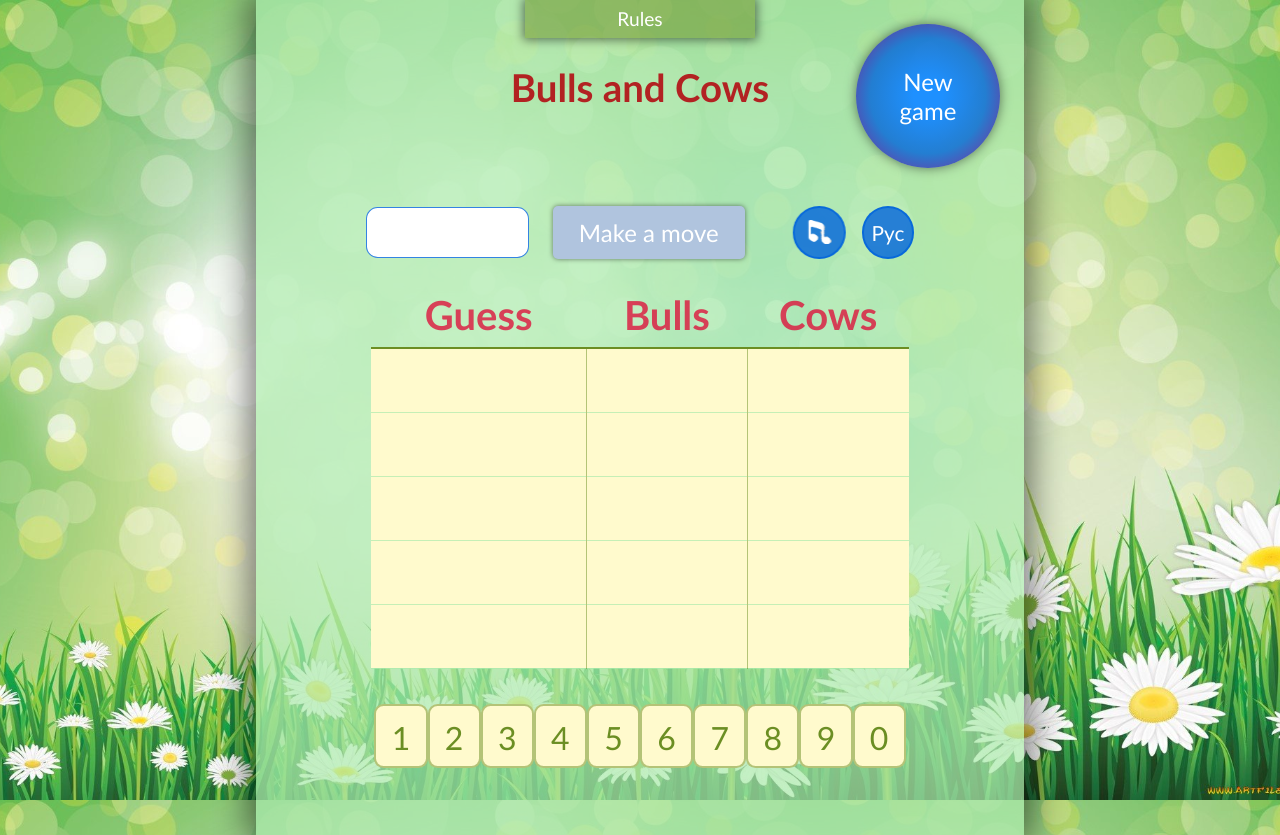
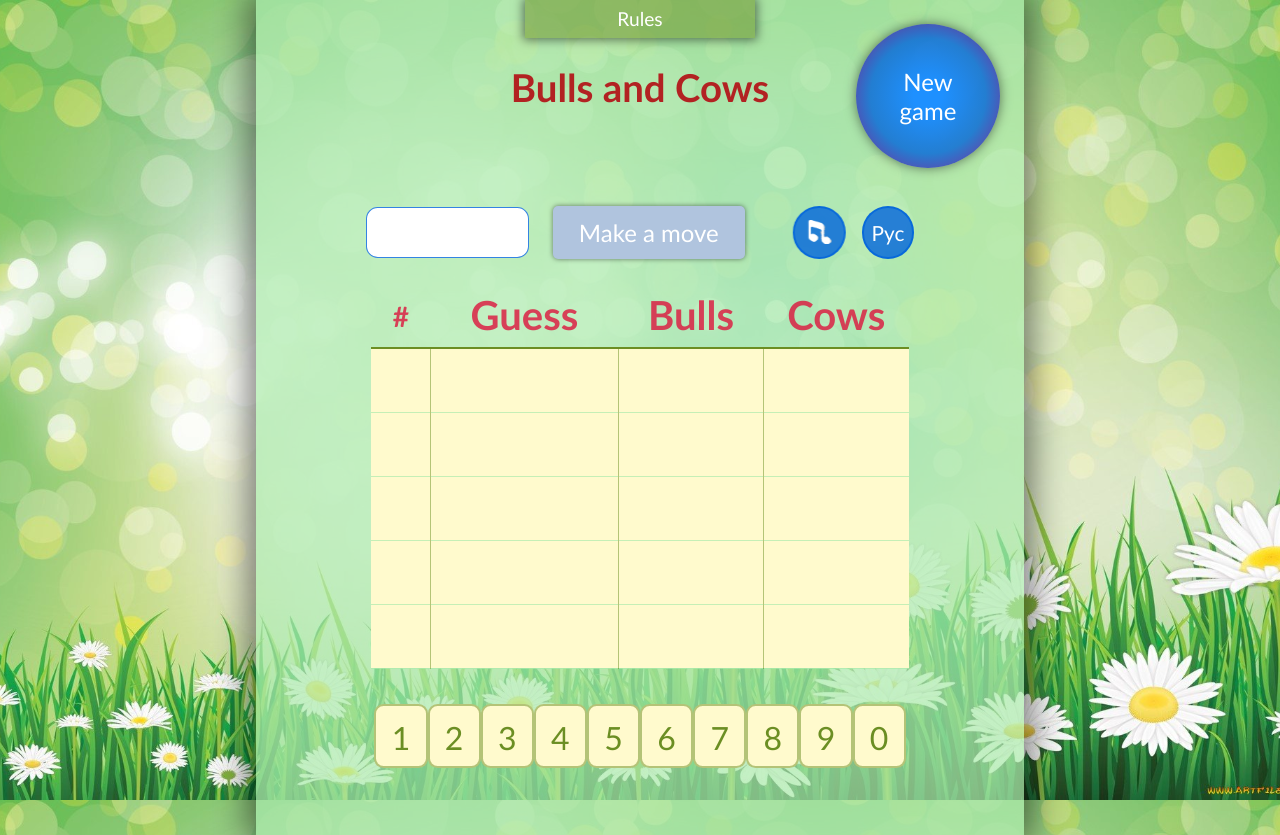
Before and after one commit to Zeexas/Bulls_Cows, a plain HTML site: page index.html in a window 1280 px wide. Drawn offline with nearby package versions, Linux system fonts and the light colour scheme; a web font is replaced by a local one.

Commit message:
added column '#' column in the table

```diff
--- a/bullcow_style.css
+++ b/bullcow_style.css
@@ -214,12 +214,16 @@ thead {
     font-size: 2.5em;
 }
 
+thead th {
+    padding-bottom: 0.2em;
+}
+
 thead tr {
     border-bottom: 2px solid olivedrab;
 }
 
-thead th {
-    padding-bottom: 0.2em;
+thead tr th:nth-child(1) {
+    font-size: 0.7em;
 }
 
 tbody tr {
@@ -231,13 +235,22 @@ tbody tr {
 
 tbody tr td:nth-child(1),
 tbody tr td:nth-child(2),
-tbody tr td:nth-child(3) {
+tbody tr td:nth-child(3),
+tbody tr td:nth-child(4) {
     background-color: lemonchiffon;
 }
 
-tbody tr td:nth-child(2),
-tbody tr td:nth-child(3) {
-    width: 30%;
+tbody tr td:nth-child(1) {
+    width: 11%;
+}
+
+tbody tr td:nth-child(2) {
+    border-left: 1px solid var(--olive-theme);
+}
+
+tbody tr td:nth-child(3),
+tbody tr td:nth-child(4) {
+    width: 27%;
     border-left: 1px solid var(--olive-theme);
 }
 
--- a/index.html
+++ b/index.html
@@ -82,6 +82,10 @@
                 <thead>
                     <tr>
                         <th>
+                            <span v-if="english">#</span>
+                            <span v-else>№</span>
+                        </th>
+                        <th>
                             <span v-if="english">Guess</span>
                             <span v-else>Число</span>
                         </th>
@@ -97,6 +101,9 @@
                 </thead>
                 <tbody v-if="render">
                     <tr v-for="(move, i) in moves" :class="i" :key="i">
+                        <td class="t_count">
+                            <span v-if="move.bulls !== ''">{{ i + 1 + '.' }}</span>
+                        </td>
                         <td class="t_guess">{{ move.num }}</td>
                         <td class="t_bulls">{{ move.bulls }}</td>
                         <td class="t_cows">{{ move.cows }}</td>
```
